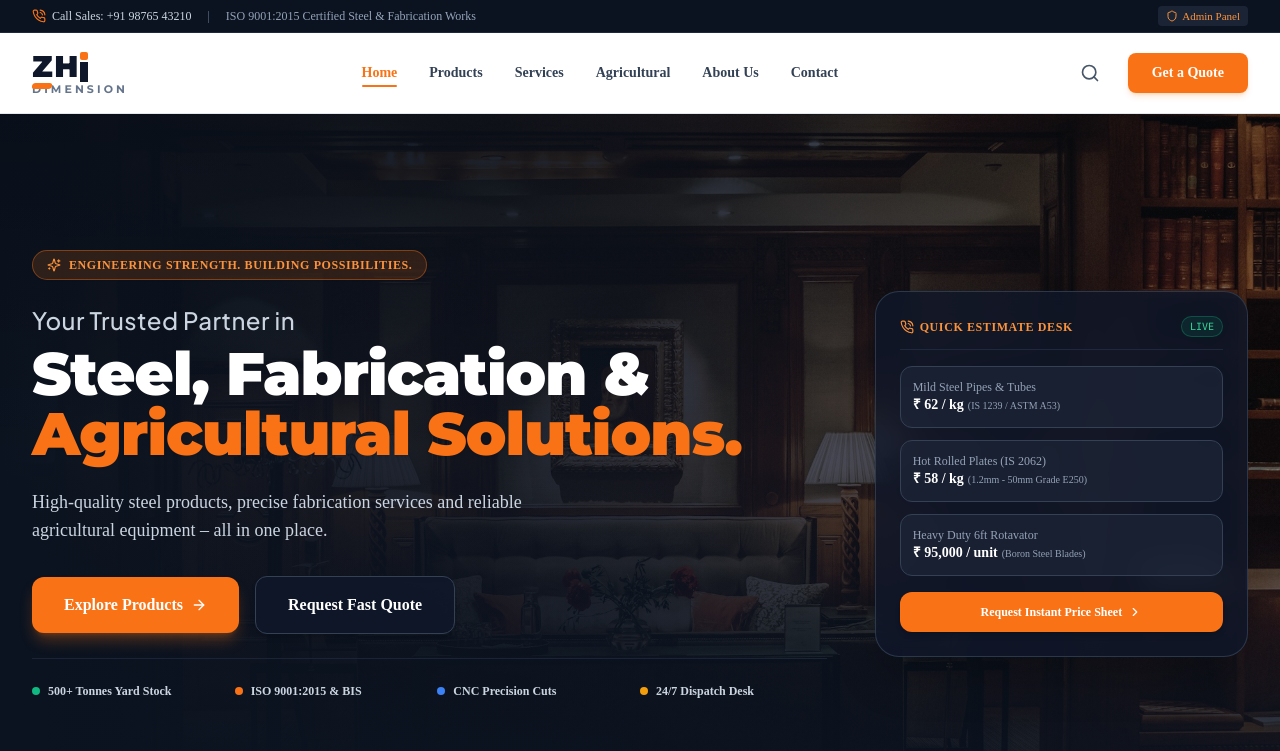
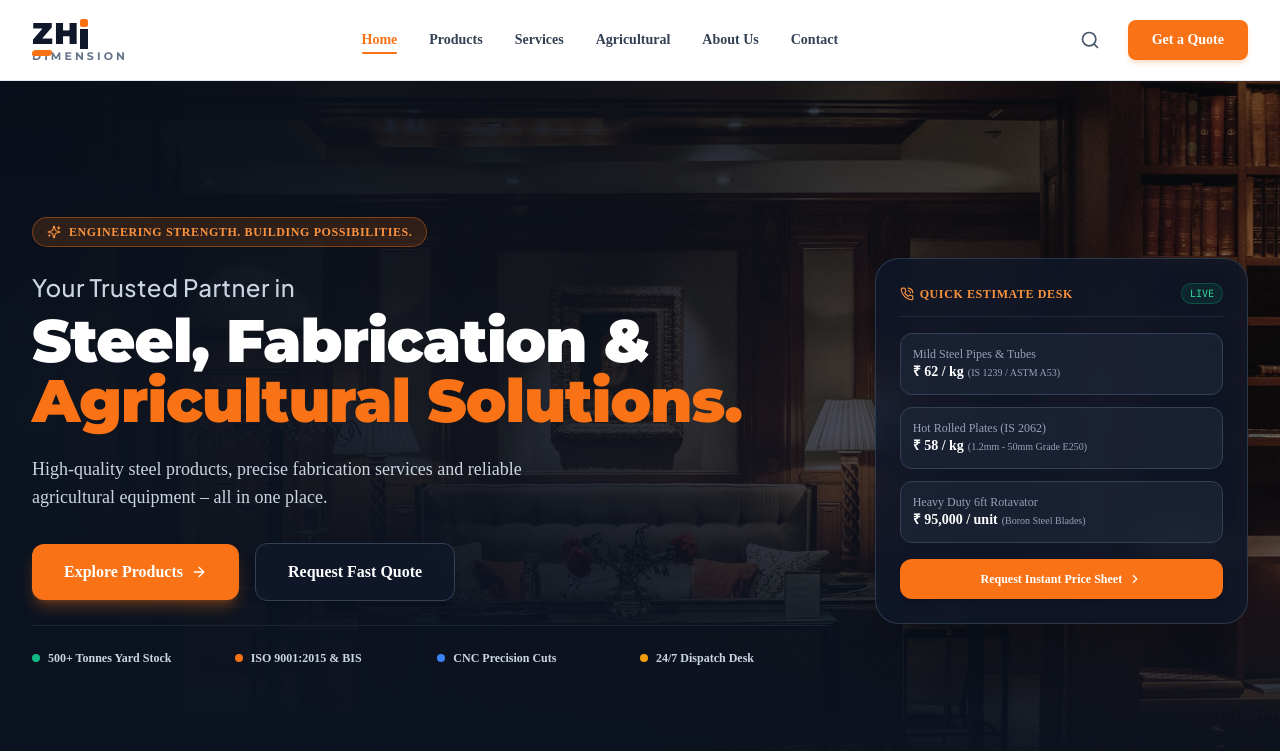
Before and after one commit to Jeena-softwareDeveloper/zhi-deminsion, a Next.js app: page / in a window 1280 px wide. Shown: the top 751 px of the page. Built offline with nearby package versions, Linux system fonts and the light colour scheme.

Commit message:
Remove top notification bar above header

```diff
--- a/src/components/Navbar.tsx
+++ b/src/components/Navbar.tsx
@@ -5,7 +5,7 @@ import Link from 'next/link';
 import { usePathname } from 'next/navigation';
 import { ZhiLogo } from './ZhiLogo';
 import { QuoteModal } from './QuoteModal';
-import { Search, Menu, X, Shield, PhoneCall } from 'lucide-react';
+import { Search, Menu, X } from 'lucide-react';
 
 export function Navbar() {
   const pathname = usePathname();
@@ -33,29 +33,6 @@ export function Navbar() {
   return (
     <>
       <header className="sticky top-0 z-50 bg-white/95 backdrop-blur-md border-b border-slate-200 shadow-sm transition-all">
-        {/* Top mini-bar for phone & quick admin access */}
-        <div className="bg-[#0B1320] text-slate-300 text-xs py-1.5 px-4 sm:px-8 flex items-center justify-between border-b border-slate-800">
-          <div className="flex items-center space-x-4">
-            <span className="flex items-center space-x-1.5 text-slate-300">
-              <PhoneCall className="w-3.5 h-3.5 text-orange-500" />
-              <span>Call Sales: +91 98765 43210</span>
-            </span>
-            <span className="hidden sm:inline-block text-slate-500">|</span>
-            <span className="hidden sm:inline-block text-slate-400">
-              ISO 9001:2015 Certified Steel & Fabrication Works
-            </span>
-          </div>
-          <div className="flex items-center space-x-3">
-            <Link
-              href="/admin"
-              className="flex items-center space-x-1 text-orange-400 hover:text-orange-300 transition-colors font-medium bg-slate-800/80 px-2 py-0.5 rounded text-[11px]"
-            >
-              <Shield className="w-3 h-3 text-orange-400" />
-              <span>Admin Panel</span>
-            </Link>
-          </div>
-        </div>
-
         {/* Main Navigation Bar */}
         <div className="max-w-7xl mx-auto px-4 sm:px-6 lg:px-8 h-20 flex items-center justify-between">
           {/* Logo */}
```
